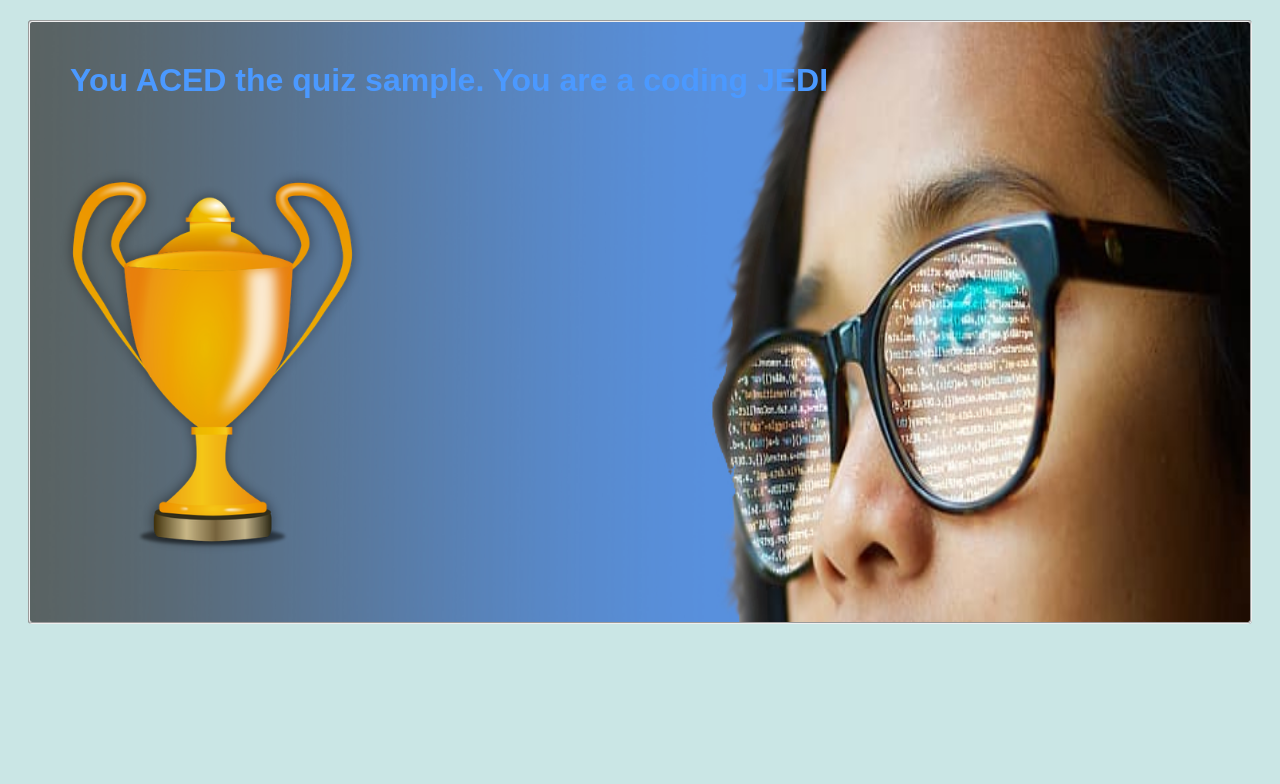
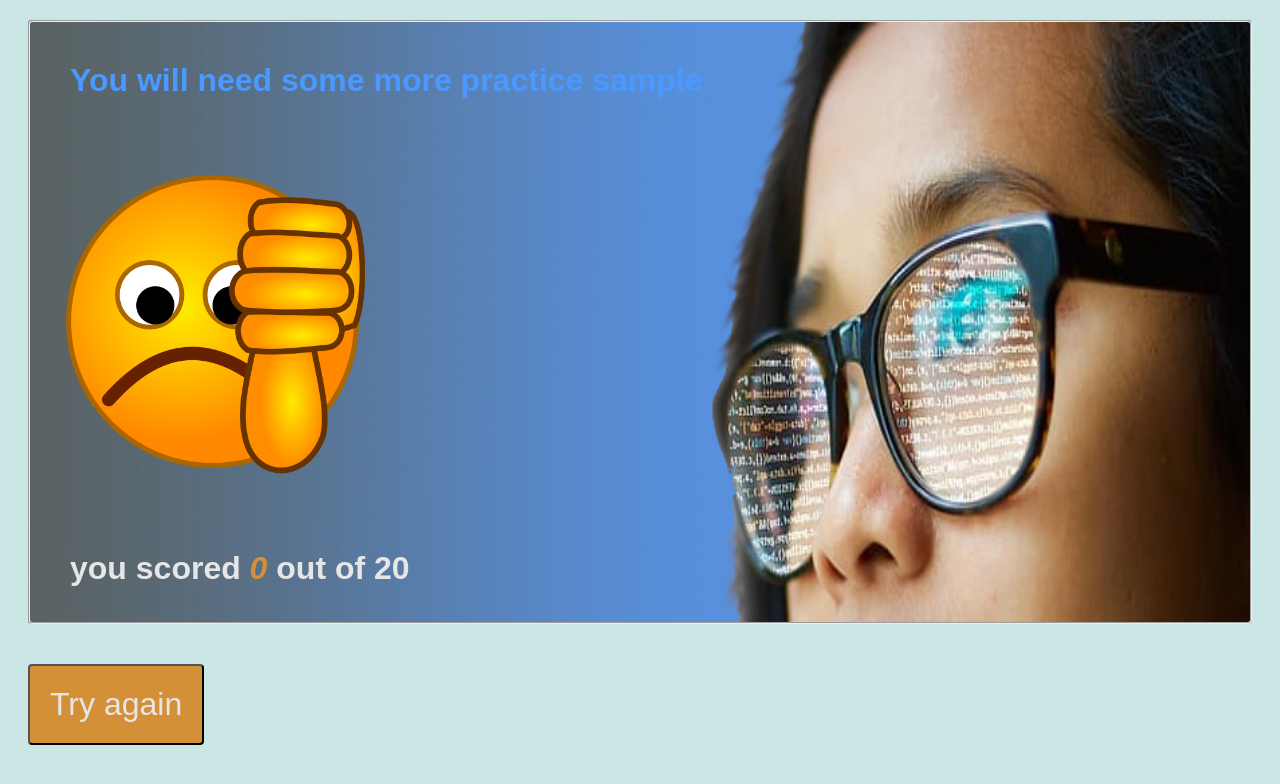
Before and after one commit to leonardusdirkstofbergbotes/Quiz, a PHP site: page /result.php in a window 1280 px wide. Shown: the top 784 px of the page. Run offline with PHP 8.4, Linux system fonts and the light colour scheme; the visitor is signed in with stand-in values (Sample User, id 1).

Commit message:
Fixed the error which occurs when a person scores 0

```diff
--- a/result.php
+++ b/result.php
@@ -30,6 +30,11 @@
         <?php
             //different result message for different cases
         switch ($score) {
+            case 0:
+                $var = "thumbsDown.png";
+                $sound = "sad.mp3";
+                echo "<h2 class=\"mar_pad font_larger blue\">You will need some more practice $name<h2>";
+            break;
             case $score < 10:
                 $var = "thumbsDown.png";
                 $sound = "sad.mp3";
```
